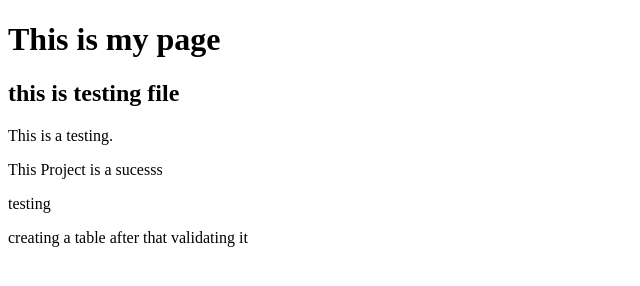
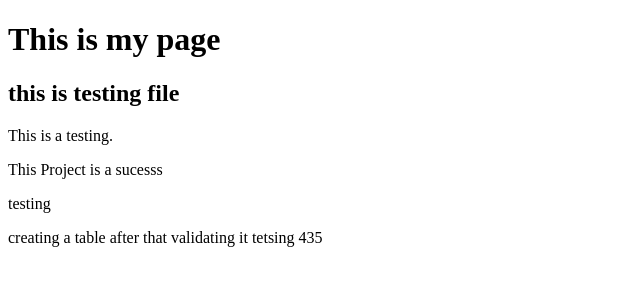
Before and after one commit to VIVEKSRM/FirstTestForRHEL, a plain HTML site: page index.html in a window 1280 px wide. Shown: the full height of the page, 0-640 px from the left. Drawn offline with Linux system fonts and the light colour scheme.

Commit message:
Update index.html

```diff
--- a/index.html
+++ b/index.html
@@ -12,6 +12,6 @@
   <p> testing </p>
 creating a table
 after that validating it
-
+tetsing 435
 </body>
 </html>
```
